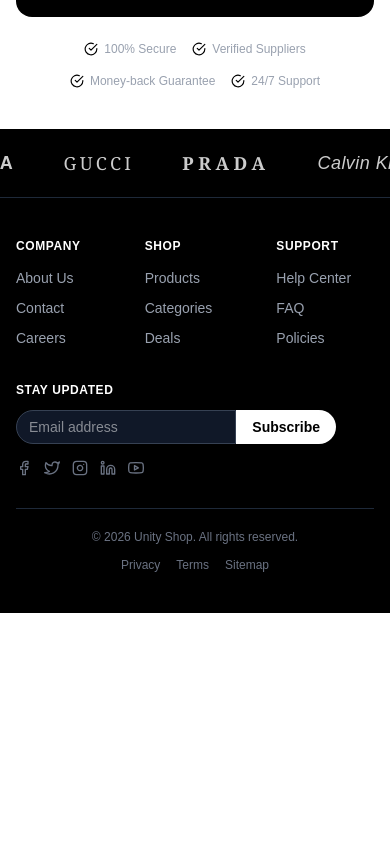
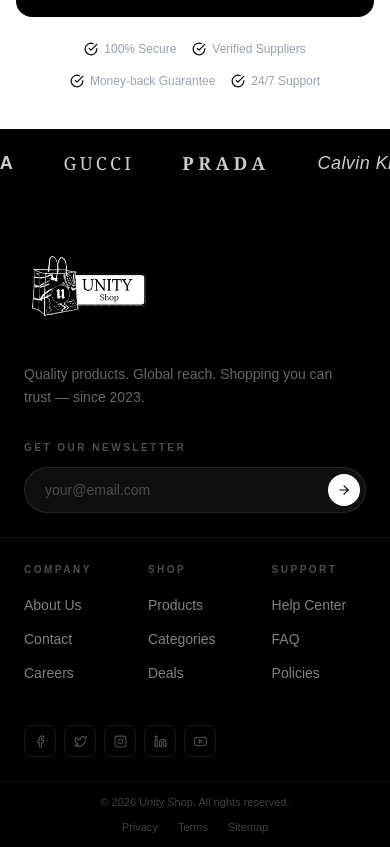
Before and after one commit to siddiquesakib/Unity-Shop, a Next.js app: page / in a window 390 px wide. Shown: the part 2429-3276 px from the top of the page. Before the commit the page ends 3042 px from the top, so only its background shows below. Built offline with nearby package versions, Linux system fonts and the light colour scheme; no server answers.

Commit message:
feat(ui): update footer layout

```diff
--- a/src/components/common/Footer.jsx
+++ b/src/components/common/Footer.jsx
@@ -2,18 +2,26 @@
 "use client";
 
 import Link from "next/link";
+import Image from "next/image";
+import { useState } from "react";
 import {
   FiFacebook,
   FiTwitter,
   FiLinkedin,
   FiInstagram,
   FiYoutube,
-  FiMail,
-  FiPhone,
-  FiMapPin,
+  FiArrowRight,
 } from "react-icons/fi";
 
-const footerLinks = [
+const socials = [
+  { Icon: FiFacebook, href: "#", label: "Facebook" },
+  { Icon: FiTwitter, href: "#", label: "Twitter" },
+  { Icon: FiInstagram, href: "#", label: "Instagram" },
+  { Icon: FiLinkedin, href: "#", label: "LinkedIn" },
+  { Icon: FiYoutube, href: "#", label: "YouTube" },
+];
+
+const columns = [
   {
     title: "Company",
     links: [
@@ -41,24 +49,91 @@ const footerLinks = [
 ];
 
 const Footer = () => {
+  const [email, setEmail] = useState("");
+  const [sent, setSent] = useState(false);
+
+  const handleSubmit = (e) => {
+    e.preventDefault();
+    if (email) {
+      setSent(true);
+      setEmail("");
+    }
+  };
+
   return (
-    <footer className="bg-black text-gray-400 border-t border-gray-800">
-      <div className="max-w-7xl mx-auto px-4 sm:px-6 lg:px-8 py-10">
-        {/* Top: Links + Contact */}
-        <div className="flex flex-col md:flex-row justify-between gap-8">
-          {/* Link columns */}
-          <div className="flex gap-16">
-            {footerLinks.map((col) => (
+    <footer className="bg-black text-white overflow-hidden">
+      {/* ── TOP STATEMENT ──────────────────────────────── */}
+      <div className="border-b border-white/[0.08]">
+        <div className="max-w-7xl mx-auto px-6 lg:px-8 py-6 flex flex-col md:flex-row items-start md:items-end justify-between gap-8">
+          {/* oversized wordmark */}
+          <div className="overflow-hidden">
+            <Link href="/" className="block mb-2">
+              <Image
+                src="/unityshop.png"
+                alt="UnityShop"
+                width={130}
+                height={32}
+                className="object-contain brightness-0 invert"
+              />
+            </Link>
+            <p className="mt-3 text-sm text-white/40 max-w-xs leading-relaxed">
+              Quality products. Global reach. Shopping you can trust — since
+              2023.
+            </p>
+          </div>
+
+          {/* newsletter right-aligned */}
+          <div className="w-full md:w-auto md:min-w-[300px]">
+            <p className="text-[10px] font-bold uppercase tracking-[0.25em] text-white/30 mb-3">
+              Get our newsletter
+            </p>
+            {sent ? (
+              <div className="flex items-center gap-2 text-sm text-white/60">
+                <span className="w-1.5 h-1.5 rounded-full bg-white/40 inline-block" />
+                You're subscribed. Thanks!
+              </div>
+            ) : (
+              <form
+                onSubmit={handleSubmit}
+                className="relative"
+                suppressHydrationWarning
+              >
+                <input
+                  type="email"
+                  value={email}
+                  onChange={(e) => setEmail(e.target.value)}
+                  placeholder="your@email.com"
+                  suppressHydrationWarning
+                  className="w-full bg-white/[0.06] border border-white/10 rounded-full px-5 py-3 pr-12 text-sm text-white placeholder-white/25 focus:outline-none focus:border-white/30 transition-colors"
+                />
+                <button
+                  type="submit"
+                  className="absolute right-1.5 top-1/2 -translate-y-1/2 flex h-8 w-8 items-center justify-center rounded-full bg-white text-black hover:bg-gray-200 transition-colors"
+                >
+                  <FiArrowRight size={14} />
+                </button>
+              </form>
+            )}
+          </div>
+        </div>
+      </div>
+
+      {/* ── LINKS + SOCIALS ────────────────────────────── */}
+      <div className="max-w-7xl mx-auto px-6 lg:px-8 py-6">
+        <div className="flex flex-col sm:flex-row justify-between gap-10">
+          {/* link columns */}
+          <div className="flex flex-wrap gap-x-14 gap-y-8">
+            {columns.map((col) => (
               <div key={col.title}>
-                <h4 className="text-white text-xs font-semibold uppercase tracking-wider mb-3">
+                <p className="text-[10px] font-bold uppercase tracking-[0.25em] text-white/30 mb-4">
                   {col.title}
-                </h4>
-                <ul className="space-y-1.5">
+                </p>
+                <ul className="space-y-2.5">
                   {col.links.map((link) => (
                     <li key={link.href}>
                       <Link
                         href={link.href}
-                        className="text-sm hover:text-white transition-colors"
+                        className="text-sm text-white/50 hover:text-white transition-colors duration-200"
                       >
                         {link.label}
                       </Link>
@@ -69,57 +144,43 @@ const Footer = () => {
             ))}
           </div>
 
-          {/* Right: Newsletter + Socials */}
-          <div className="max-w-xs">
-            <h4 className="text-white text-xs font-semibold uppercase tracking-wider mb-3">
-              Stay updated
-            </h4>
-            <form className="flex mb-4" suppressHydrationWarning>
-              <input
-                type="email"
-                placeholder="Email address"
-                className="flex-1 px-3 py-1.5 text-sm bg-gray-900 text-white rounded-l-full border border-gray-700 focus:outline-none focus:border-gray-500"
-                suppressHydrationWarning
-              />
-              <button className="px-4 py-1.5 text-sm bg-white text-black font-semibold rounded-r-full hover:bg-gray-200 transition-colors">
-                Subscribe
-              </button>
-            </form>
-            <div className="flex items-center gap-3">
-              {[FiFacebook, FiTwitter, FiInstagram, FiLinkedin, FiYoutube].map(
-                (Icon, i) => (
+          {/* socials stacked vertically */}
+          <div className="flex sm:flex-col gap-2 flex-wrap">
+            {socials.map(({ Icon, href, label }) => (
               <a
-                    key={i}
-                    href="#"
-                    className="text-gray-500 hover:text-white transition-colors"
+                key={label}
+                href={href}
+                aria-label={label}
+                className="group flex items-center gap-2.5 text-white/30 hover:text-white transition-colors duration-200"
               >
-                    <Icon size={16} />
+                <span className="flex h-8 w-8 items-center justify-center rounded-lg border border-white/10 group-hover:border-white/30 transition-colors duration-200">
+                  <Icon size={13} />
+                </span>
+                <span className="text-xs hidden sm:block">{label}</span>
               </a>
-                ),
-              )}
+            ))}
           </div>
         </div>
       </div>
 
-        {/* Bottom bar */}
-        <div className="border-t border-gray-800 mt-8 pt-5 flex flex-col sm:flex-row items-center justify-between gap-3 text-xs text-gray-500">
+      {/* ── BOTTOM BAR ─────────────────────────────────── */}
+      <div className="border-t border-white/[0.06]">
+        <div className="max-w-7xl mx-auto px-6 lg:px-8 py-3 flex flex-col sm:flex-row items-center justify-between gap-2 text-[11px] text-white/25">
           <span>© 2026 Unity Shop. All rights reserved.</span>
-          <div className="flex items-center gap-4">
+          <div className="flex items-center gap-5">
+            {[
+              { href: "/privacy", label: "Privacy" },
+              { href: "/terms", label: "Terms" },
+              { href: "/sitemap", label: "Sitemap" },
+            ].map(({ href, label }) => (
               <Link
-              href="/privacy"
-              className="hover:text-white transition-colors"
+                key={href}
+                href={href}
+                className="hover:text-white/60 transition-colors duration-200"
               >
-              Privacy
+                {label}
               </Link>
-            <Link href="/terms" className="hover:text-white transition-colors">
-              Terms
-            </Link>
-            <Link
-              href="/sitemap"
-              className="hover:text-white transition-colors"
-            >
-              Sitemap
-            </Link>
+            ))}
           </div>
         </div>
       </div>
```
Lines whose indentation alone changed are shown as unchanged.
